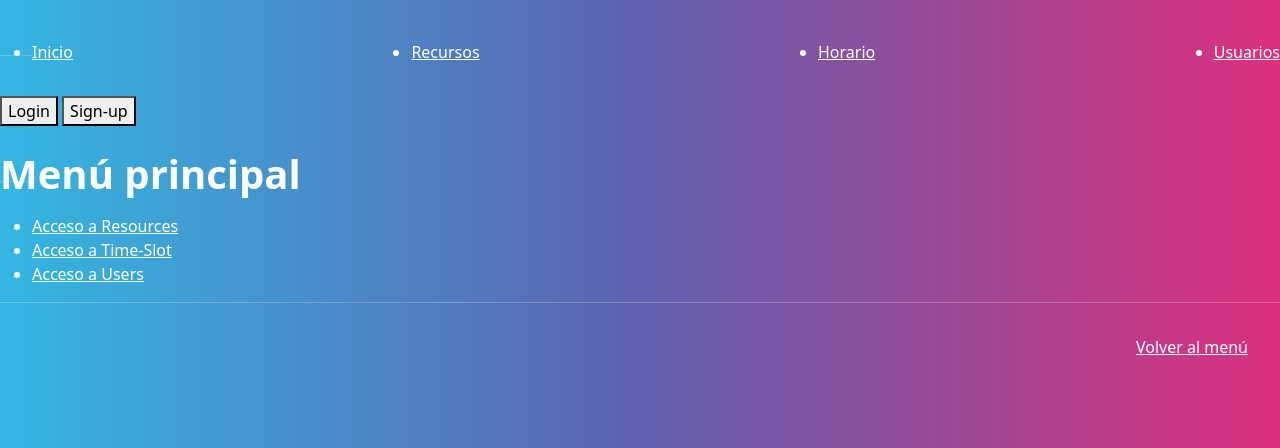
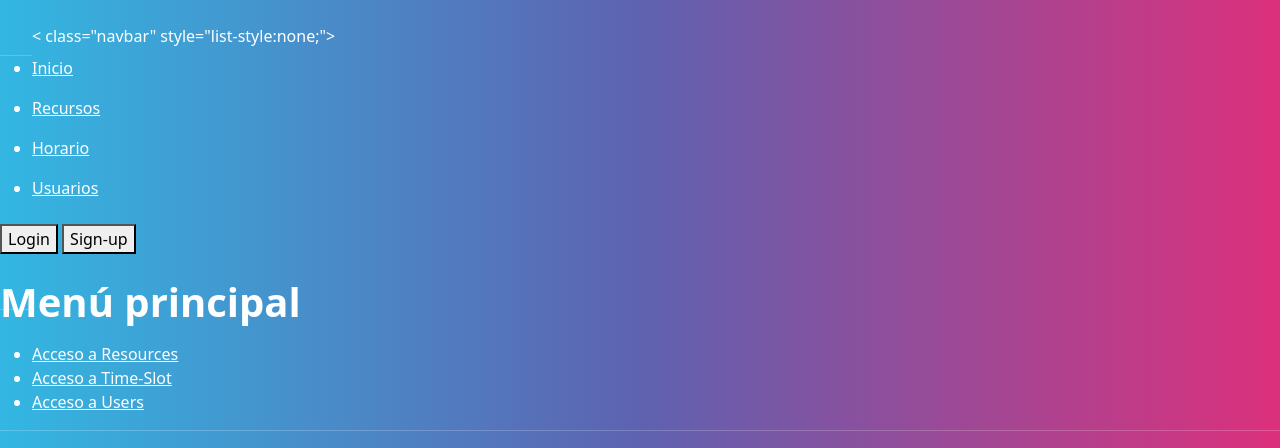
Before and after one commit to Poiki/Gestor-de-Reservas, a PHP site: page / in a window 1280 px wide. Shown: the top 448 px of the page. Run offline with PHP 8.4, Linux system fonts and the light colour scheme.

Commit message:
css cambiado

```diff
--- a/views/header.php
+++ b/views/header.php
@@ -3,16 +3,19 @@
 
 <head>
     <title>Gestor de Reservas</title>
+    <link rel="stylesheet" href="https://stackpath.bootstrapcdn.com/bootstrap/4.1.3/css/bootstrap.min.css" integrity="sha384-MCw98/SFnGE8fJT3GXwEOngsV7Zt27NXFoaoApmYm81iuXoPkFOJwJ8ERdknLPMO" crossorigin="anonymous">
     <link href="assets/bootstrap.css" rel="stylesheet">
+    <script src="https://stackpath.bootstrapcdn.com/bootstrap/4.1.3/js/bootstrap.min.js" integrity="sha384-ChfqqxuZUCnJSK3+MXmPNIyE6ZbWh2IMqE241rYiqJxyMiZ6OW/JmZQ5stwEULTy" crossorigin="anonymous"></script>
 </head>
 
 <body>
     <header class="modal-header">
-        <ul class="navbar">
-            <li><a href="index.php" class="navbar-text">Inicio</a></li>
-            <li><a href="index.php?action=showAllResources&controller=controllerResource" class="navbar-text">Recursos</a></li>
-            <li><a href="index.php?action=showAllTimeSlots&controller=controllerTimeSlot" class="navbar-text">Horario</a></li>
-            <li><a href="index.php?action=showAllUsers&controller=controllerUser" class="navbar-text">Usuarios</a></li>
+        <ul>
+            < class="navbar" style="list-style:none;">
+                <li><a href="index.php" class="navbar-text" style="padding-right: 2em;">Inicio</a></li>
+                <li><a href="index.php?action=showAllResources&controller=controllerResource" class="navbar-text" style="padding-right: 2em;">Recursos</a></li>
+                <li><a href="index.php?action=showAllTimeSlots&controller=controllerTimeSlot" class="navbar-text" style="padding-right: 2em;">Horario</a></li>
+                <li><a href="index.php?action=showAllUsers&controller=controllerUser" class="navbar-text" style="padding-right: 2em;">Usuarios</a></li>
         </ul>
         <div class="">
             <button type="button" class="">Login</button>
```
